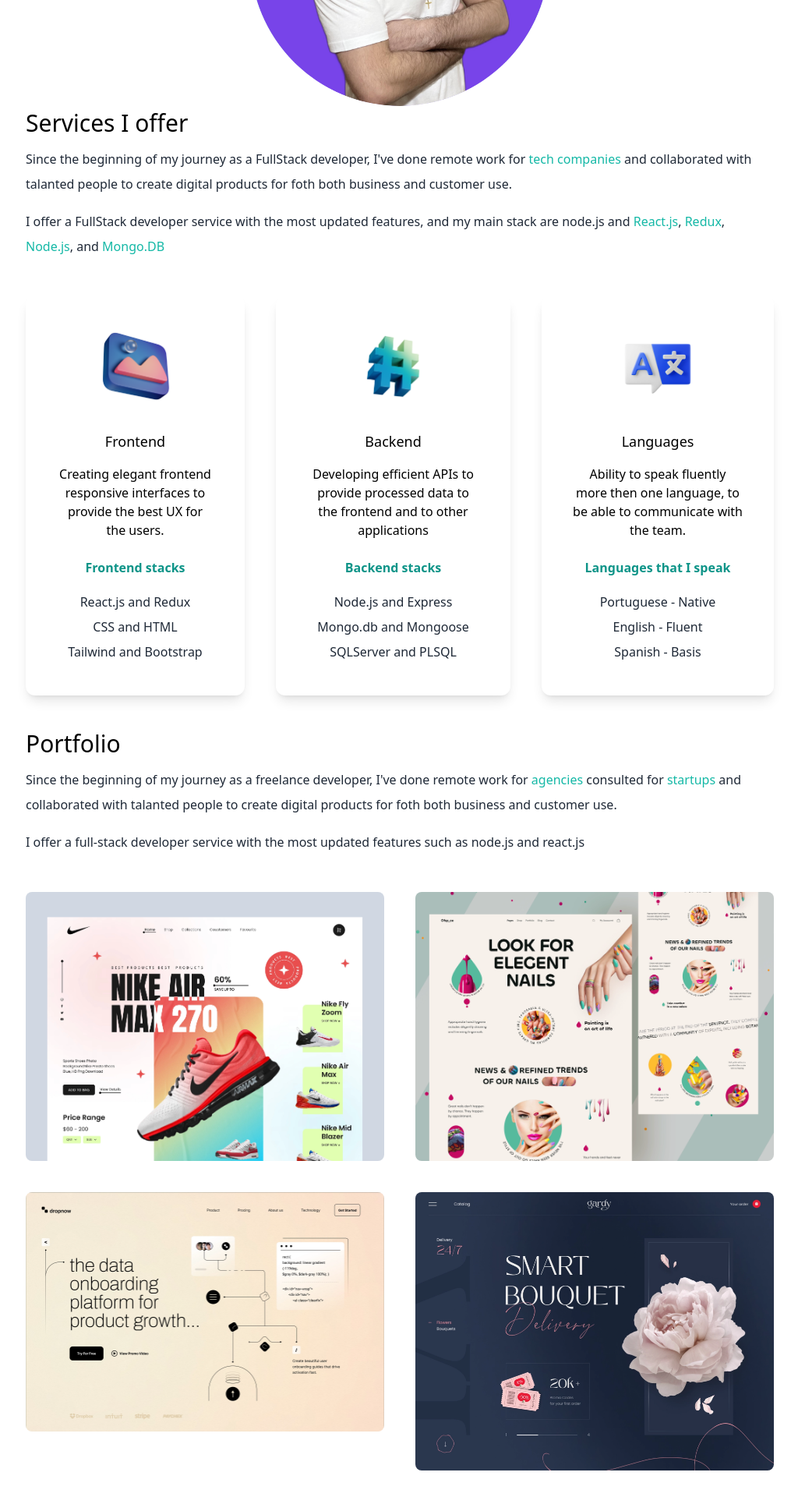
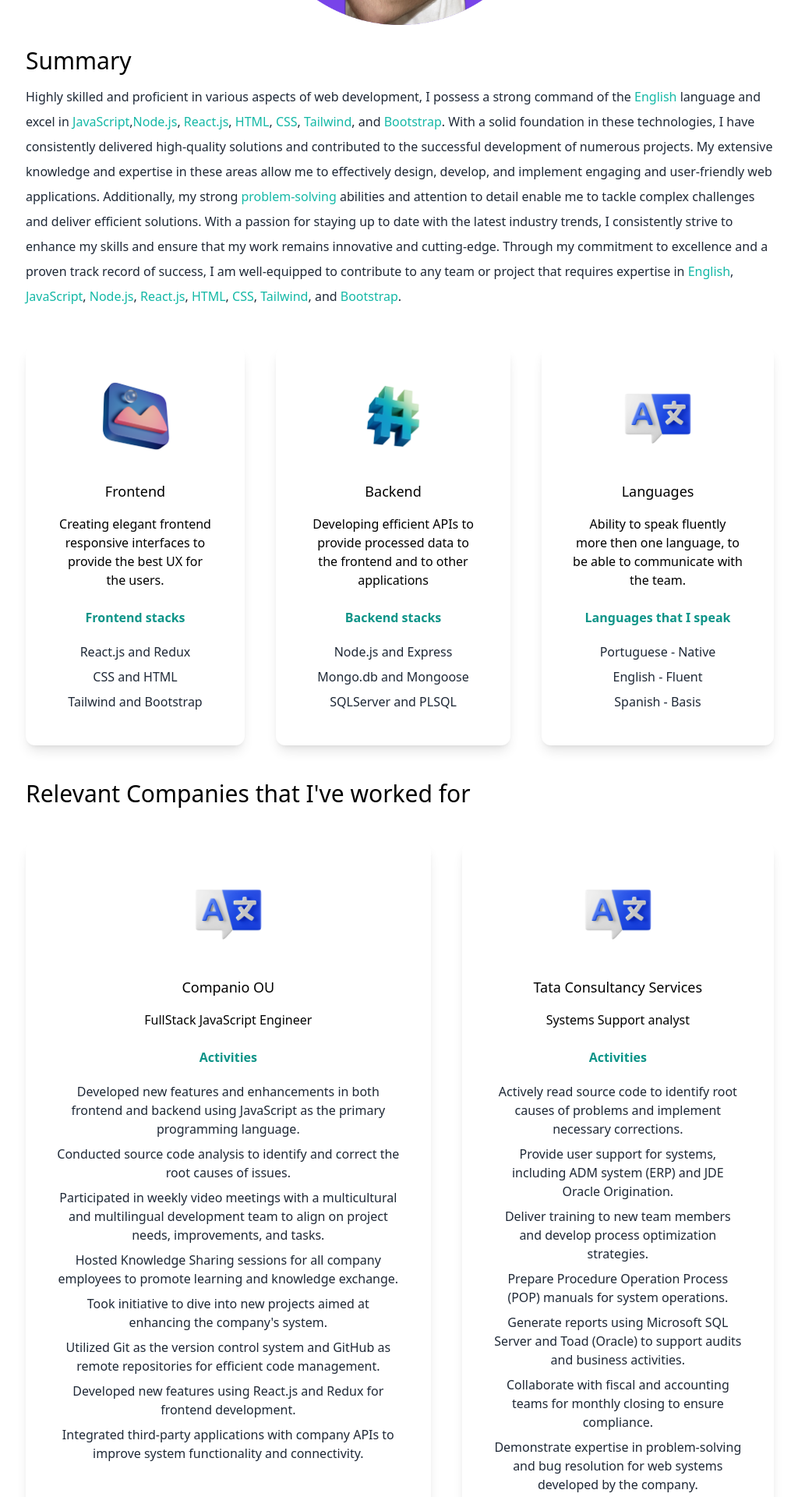
Before and after one commit to LeoCastr0/portfolio, a Next.js app: page / in a window 1280 px wide. Shown: the part 860-2780 px from the top of the page at 78% size, without its empty margins (127-1151 px from the left). Built offline with nearby package versions, Linux system fonts and the light colour scheme.

Commit message:
Updates descrtions

```diff
--- a/src/pages/index.js
+++ b/src/pages/index.js
@@ -1,18 +1,18 @@
 import Head from "next/head";
 import {BsFillMoonStarsFill} from 'react-icons/bs'
-import {AiFillTwitterCircle, AiFillLinkedin, AiFillGithub} from 'react-icons/ai'
+import {
+  AiFillTwitterCircle,
+  AiFillLinkedin,
+  AiFillGithub,
+  AiFillMail,
+  AiFillPhone,
+  AiFillInstagram
+} from 'react-icons/ai'
 import Image from "next/image"
 import leonardo from '../../public/profile-pic.png'
 import design from '../../public/design.png'
 import code from '../../public/code.png'
 import languages from '../../public/language.png'
-import web1 from '../../public/web1.png'
-import web2 from '../../public/web2.png'
-import web3 from '../../public/web3.png'
-import web4 from '../../public/web4.png'
-import web5 from '../../public/web5.png'
-import web6 from '../../public/web6.png'
-//import resume from '../../public/resume.pdf'
 import { useState } from "react";
 
 export default function Home() {
@@ -36,37 +36,40 @@ export default function Home() {
         <link rel="icon" href="/favicon.ico" />
       </Head>
       <main className="bg-white px-10 md:px-20 lg:px-40 dark:bg-gray-900">
+        <nav className="p-5 mb-12 flex justify-between sticky top-0 bg-gradient-to-r from-cyan-500 to-teal-500 text-white rounded-xl rounded-t-none z-10">
+          <h1 className="text-xl font-burtons dark:text-gray-100">Developed by Leonardo</h1>
+          <ul className="flex items-center">
+            <li><BsFillMoonStarsFill onClick={() => setDarkMode(!darkMode)} className="cursor-pointer text-2xl dark:text-gray-300" /></li>
+            <li><a className="bg-gray-300 text-teal-800 px-4 py-2 rounded-md ml-8" href="#" onClick={handleDownload}>Resume</a></li>
+          </ul>
+        </nav>
         <section className="min-h-screen">
-          <nav className="p-10 mb-12 flex justify-between">
-            <h1 className="text-xl font-burtons dark:text-gray-100">Developed by Leonardo</h1>
-            <ul className="flex items-center">
-              <li><BsFillMoonStarsFill onClick={() => setDarkMode(!darkMode)} className="cursor-pointer text-2xl dark:text-gray-300" /></li>
-              <li><a className="bg-gradient-to-r from-cyan-500 to-teal-500 text-white px-4 py-2 rounded-md ml-8" href="#" onClick={handleDownload}>Resume</a></li>
-            </ul>
-          </nav>
-          <div className="text-center p-10">
+          <div className="text-center p-2">
             <h2 className="text-5xl py-2 text-teal-600 font-medium md:text-6xl">Leonardo Castro</h2>
             <h3 className="text-2xl py-2 md:text-3xl dark:text-gray-100">Full-Stack JavaScript Developer</h3>
-            <p className="tex-md py-5 leading-8 text-gray-800 dark:text-gray-300 md:text-xl max-w-xl mx-auto">Freelancer providing services frontend and backend services. Point down below and let's get checking</p>
+            <p className="tex-md py-5 leading-8 text-gray-800 dark:text-gray-300 md:text-xl max-w-xl mx-auto">Developer providing frontend and backend services. Point down below and let's get checking</p>
           </div>
           <div className="text-5xl flex justify-center gap-16 py-3 text-gray-600">
-            <a href="https://twitter.com/leocastroHP"><AiFillTwitterCircle /></a>
-            <a href="https://www.linkedin.com/in/leonardo-fagundes-de-castro/"><AiFillLinkedin /></a>
-            <a href="https://github.com/LeoCastr0"><AiFillGithub /></a>
+            <a href="https://twitter.com/leocastroHP" target="_blank"><AiFillTwitterCircle /></a>
+            <a href="https://www.instagram.com/leocastrosl/" target="_blank"><AiFillInstagram /></a>
+            <a href="https://www.linkedin.com/in/leonardo-fagundes-de-castro/" target="_blank"><AiFillLinkedin /></a>
+            <a href="https://github.com/LeoCastr0" target="_blank"><AiFillGithub /></a>
           </div>
-          <div className="relative mx-auto bg-gradient-to-b from-teal-500 rounded-full w-80 h-80 mt-20 overflow-hidden md:h-96 md:w-96">
+          <div className="relative mx-auto rounded-full w-80 h-80 mt-20 md:h-96 md:w-96">
             <Image src={leonardo} layout="fill" objectFit="cover"/>
           </div>
         </section>
         <section>
           <div>
-            <h3 className="text-3xl py-1 dark:text-gray-100">Services I offer</h3>
+            <h3 className="text-3xl py-1 dark:text-gray-100">Summary</h3>
             <p className="text-md py-2 leading-8 text-gray-800 dark:text-gray-300">
-              Since the beginning of my journey as a FullStack developer, I've done remote work for
-              <span className="text-teal-500"> tech companies</span> and collaborated with talanted people to create digital products for foth both business and customer use.
-            </p>
-            <p className="text-md py-2 leading-8 text-gray-800 dark:text-gray-300">
-             I offer a FullStack developer service with the most updated features, and my main stack are node.js and <span className="text-teal-500">React.js</span>, <span className="text-teal-500">Redux</span>, <span className="text-teal-500">Node.js</span>, and <span className="text-teal-500">Mongo.DB</span>
+              Highly skilled and proficient in various aspects of web development, I possess a strong command of the <span className="text-teal-500">English</span> language and excel in <span className="text-teal-500">JavaScript</span>,
+              <span className="text-teal-500">Node.js</span>, <span className="text-teal-500">React.js</span>, <span className="text-teal-500">HTML</span>, <span className="text-teal-500">CSS</span>, <span className="text-teal-500">Tailwind</span>, and <span className="text-teal-500">Bootstrap</span>.
+              With a solid foundation in these technologies, I have consistently delivered high-quality solutions and contributed to the successful development of numerous projects.
+              My extensive knowledge and expertise in these areas allow me to effectively design, develop, and implement engaging and user-friendly web applications.
+              Additionally, my strong <span className="text-teal-500">problem-solving</span> abilities and attention to detail enable me to tackle complex challenges and deliver efficient solutions.
+              With a passion for staying up to date with the latest industry trends, I consistently strive to enhance my skills and ensure that my work remains innovative and cutting-edge.
+              Through my commitment to excellence and a proven track record of success, I am well-equipped to contribute to any team or project that requires expertise in <span className="text-teal-500">English</span>, <span className="text-teal-500">JavaScript</span>, <span className="text-teal-500">Node.js</span>, <span className="text-teal-500">React.js</span>, <span className="text-teal-500">HTML</span>, <span className="text-teal-500">CSS</span>, <span className="text-teal-500">Tailwind</span>, and <span className="text-teal-500">Bootstrap</span>.
             </p>
           </div>
           <div className="lg:flex gap-10">
@@ -100,37 +103,49 @@ export default function Home() {
           </div>
         </section>
         <section>
-          <div>
-            <h3 className="text-3xl py-1 dark:text-gray-100">Portfolio</h3>
-            <p className="text-md py-2 leading-8 text-gray-800 dark:text-gray-300">
-              Since the beginning of my journey as a freelance developer, I've done remote work for
-              <span className="text-teal-500"> agencies</span> consulted for <span className="text-teal-500">startups</span> and collaborated with talanted people to create digital products for foth both business and customer use.
-            </p>
-            <p className="text-md py-2 leading-8 text-gray-800 dark:text-gray-300">
-             I offer a full-stack developer service with the most updated features such as node.js and react.js
-            </p>
-          </div>
-          <div className="flex flex-col gap-10 py-10 lg:flex-row lg:flex-wrap">
-            <div className="basis-1/3 flex-1">
-              <Image src={web1} className="rounded-lg object-cover" height={'100%'} width={'100%'} layout={'responsive'}/>
+          <h3 className="text-3xl py-1 dark:text-gray-100">Relevant Companies that I've worked for </h3>
+          <div className="lg:flex gap-10">
+            <div className="text-center shadow-lg p-10 rounded-xl my-10 dark:shadow-gray-600">
+              <Image src={languages} className="mx-auto" width={100} height={100} />
+              <h3 className="text-lg font-medium pt-8 pb-2 dark:text-gray-100">Companio OU</h3>
+              <p className="py-2 dark:text-gray-400">FullStack JavaScript Engineer</p>
+              <h4 className="py-4 text-teal-600 font-bold">Activities</h4>
+              <p className="text-gray-800 py-1 dark:text-gray-300">Developed new features and enhancements in both frontend and backend using JavaScript as the primary programming language.</p>
+              <p className="text-gray-800 py-1 dark:text-gray-300">Conducted source code analysis to identify and correct the root causes of issues.</p>
+              <p className="text-gray-800 py-1 dark:text-gray-300">Participated in weekly video meetings with a multicultural and multilingual development team to align on project needs, improvements, and tasks.</p>
+              <p className="text-gray-800 py-1 dark:text-gray-300">Hosted Knowledge Sharing sessions for all company employees to promote learning and knowledge exchange.</p>
+              <p className="text-gray-800 py-1 dark:text-gray-300">Took initiative to dive into new projects aimed at enhancing the company's system.</p>
+              <p className="text-gray-800 py-1 dark:text-gray-300">Utilized Git as the version control system and GitHub as remote repositories for efficient code management.</p>
+              <p className="text-gray-800 py-1 dark:text-gray-300">Developed new features using React.js and Redux for frontend development.</p>
+              <p className="text-gray-800 py-1 dark:text-gray-300">Integrated third-party applications with company APIs to improve system functionality and connectivity.</p>
             </div>
-            <div className="basis-1/3 flex-1">
-              <Image src={web2} className="rounded-lg object-cover" height={'100%'} width={'100%'} layout={'responsive'}/>
-            </div>
-            <div className="basis-1/3 flex-1">
-              <Image src={web3} className="rounded-lg object-cover" height={'100%'} width={'100%'} layout={'responsive'}/>
-            </div>
-            <div className="basis-1/3 flex-1">
-              <Image src={web4} className="rounded-lg object-cover" height={'100%'} width={'100%'} layout={'responsive'}/>
-            </div>
-            <div className="basis-1/3 flex-1">
-              <Image src={web5} className="rounded-lg object-cover" height={'100%'} width={'100%'} layout={'responsive'}/>
-            </div>
-            <div className="basis-1/3 flex-1">
-              <Image src={web6} className="rounded-lg object-cover" height={'100%'} width={'100%'} layout={'responsive'}/>
+            <div className="text-center shadow-lg p-10 rounded-xl my-10 dark:shadow-gray-600">
+              <Image src={languages} className="mx-auto" width={100} height={100} />
+              <h3 className="text-lg font-medium pt-8 pb-2 dark:text-gray-100">Tata Consultancy Services</h3>
+              <p className="py-2 dark:text-gray-400">Systems Support analyst</p>
+              <h4 className="py-4 text-teal-600 font-bold">Activities</h4>
+              <p className="text-gray-800 py-1 dark:text-gray-300">Actively read source code to identify root causes of problems and implement necessary corrections.</p>
+              <p className="text-gray-800 py-1 dark:text-gray-300">Provide user support for systems, including ADM system (ERP) and JDE Oracle Origination.</p>
+              <p className="text-gray-800 py-1 dark:text-gray-300">Deliver training to new team members and develop process optimization strategies.</p>
+              <p className="text-gray-800 py-1 dark:text-gray-300">Prepare Procedure Operation Process (POP) manuals for system operations.</p>
+              <p className="text-gray-800 py-1 dark:text-gray-300">Generate reports using Microsoft SQL Server and Toad (Oracle) to support audits and business activities.</p>
+              <p className="text-gray-800 py-1 dark:text-gray-300">Collaborate with fiscal and accounting teams for monthly closing to ensure compliance.</p>
+              <p className="text-gray-800 py-1 dark:text-gray-300">Demonstrate expertise in problem-solving and bug resolution for web systems developed by the company.</p>
             </div>
           </div>
         </section>
+        <footer>
+          <div className="bg-gradient-to-r from-cyan-500 to-teal-500 text-white text-center rounded-xl ">
+            <p className="font-burtons text-2xl pt-3">Thank you for visiting my Portfolio</p>
+            <p className="font-bold text-xl mb-3">These are my contacts:</p>
+            <div className="flex justify-center">
+              <AiFillMail className="text-xl"/><p className="mx-2">leonardofagundescastro@gmail.com</p>
+            </div>
+            <div className="flex justify-center pb-3">
+              <AiFillPhone className="text-xl"/><p className="mx-2">+55 (16) 99792-6365</p>
+            </div>
+          </div>
+        </footer>
       </main>
     </div>
   )
```
